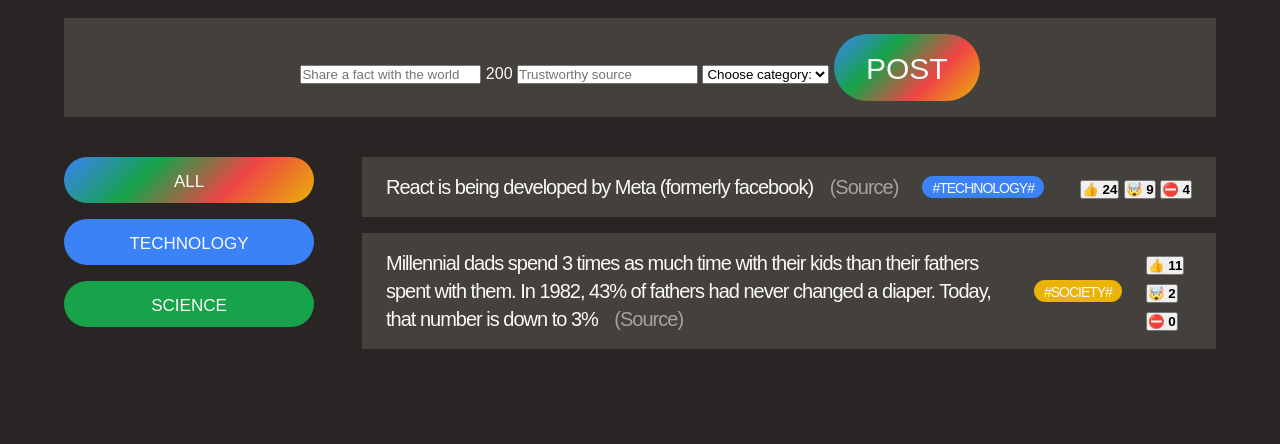
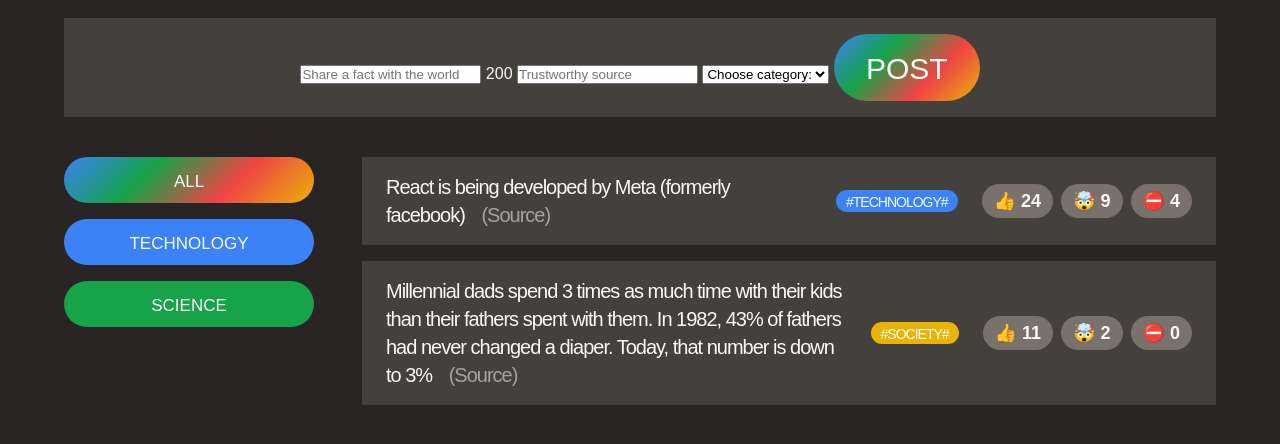
Before and after one commit to meynaaard/today-i-learned, a plain HTML site: page index.html in a window 1280 px wide. Shown: the part 138-582 px from the top of the page. Drawn offline with Linux system fonts and the light colour scheme; a web font is replaced by a local one.

Commit message:
ui: Add styling and transition to vote buttons

```diff
--- a/index.html
+++ b/index.html
@@ -82,9 +82,9 @@
                 >#technology#</span
               >
               <div class="vote-buttons">
-                <button>👍 <strong>24</strong></button>
-                <button>🤯 <strong>9</strong></button>
-                <button>⛔ <strong>4</strong></button>
+                <button>👍 24</button>
+                <button>🤯 9</button>
+                <button>⛔ 4</button>
               </div>
             </li>
             <li class="fact">
@@ -103,9 +103,9 @@
                 >#society#</span
               >
               <div class="vote-buttons">
-                <button>👍 <strong>11</strong></button>
-                <button>🤯 <strong>2</strong></button>
-                <button>⛔ <strong>0</strong></button>
+                <button>👍 11</button>
+                <button>🤯 2</button>
+                <button>⛔ 0</button>
               </div>
             </li>
           </ul>
--- a/style.css
+++ b/style.css
@@ -86,6 +86,26 @@ h1 {
 
 .vote-buttons {
   margin-left: auto;
+  flex-shrink: 0;
+  display: flex;
+  gap: 8px;
+}
+
+.vote-buttons button {
+  border: none;
+  background-color: #78716c;
+  font-size: 18px;
+  padding: 6px 12px;
+  border-radius: 100px;
+  color: inherit;
+  font-family: inherit;
+  font-weight: 600;
+  cursor: pointer;
+  transition: 0.3s;
+}
+
+.vote-buttons button:hover {
+  background-color: #292524;
 }
 
 ul {
```
